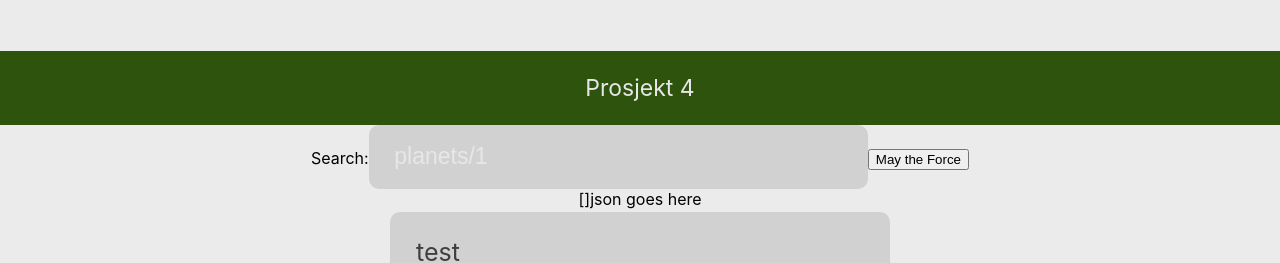
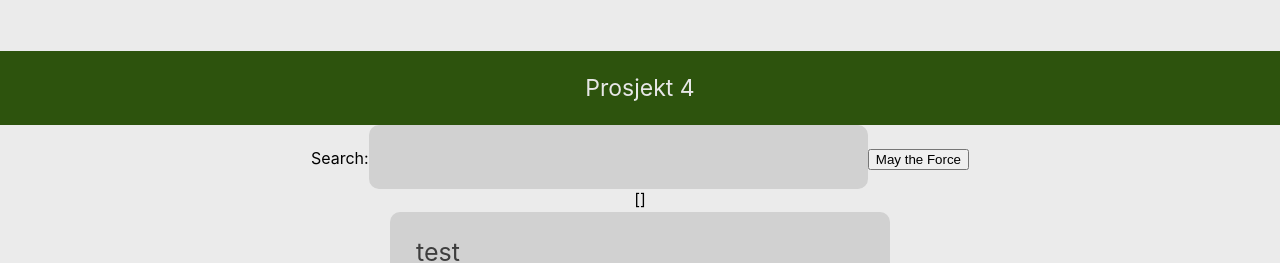
Before and after one commit to FluidSense/webdev-prosjekt4, a React (Create React App) app in the folder projectum-quattuor/: page / in a window 1280 px wide. Shown: the top 263 px of the page. Built offline with nearby package versions, Linux system fonts and the light colour scheme; no server answers.

Commit message:
#6 Created own fetch function

```diff
--- a/projectum-quattuor/src/components/Searchbutton.jsx
+++ b/projectum-quattuor/src/components/Searchbutton.jsx
@@ -5,11 +5,12 @@ const APIQuery = 'https://swapi.co/api/';
 class Searchbutton extends Component {
     constructor(props) {
         super(props);
-        this.state = {value: 'planets/1', data: []};
+        this.state = {value: '', data: []};
 
         this.handleChange = this.handleChange.bind(this);
         this.handleSubmit = this.handleSubmit.bind(this);
     }
+
     /*Funcionality to handle form and state of form*/
     /* Changes state of value whenever the form is changed, in realtime. */
     handleChange(event) {
@@ -17,19 +18,21 @@ class Searchbutton extends Component {
     }
     /* Prevents default formsubmit for now, and logs the state that is saved.*/
     handleSubmit(event) {
-        console.log('Be with you, and this was written:' + this.state.data);
+        console.log('Be with you, and this was written:' + this.state.value);
         event.preventDefault();
+        this.handleFetch();
+    }
+
+    /* Method for fecthing from the API. */
+    handleFetch() {
+        fetch(APIQuery + this.state.value)
+        .then(response => response.json())
+        .then(data => this.setState({ data }));
     }
 
     handleJson(json){
         return JSON.stringify(this.state.data);
     }
-    /*Lifecycle method that fetches from API*/
-    componentDidMount() {
-            fetch(APIQuery + this.state.value)
-            .then(response => response.json())
-            .then(data => this.setState({ data }));
-        }
 
 
     render() {
@@ -40,52 +43,12 @@ class Searchbutton extends Component {
                 Search:
                 <input type="text" className="search_bar" value={this.state.value} onChange={this.handleChange} />
             </label>
-            <input type="submit" value="May the Force" />
+            <input type="submit" className="" value="May the Force" />
             </form>
             {this.handleJson()}
-            json goes here
         </div>
         );
     }
     }
 
 export default Searchbutton;
-/*   constructor(props) {
-    super(props);
-    this.state = {value: ''}
-
-    this.handleChange = this.handleChange.bind(this);
-    this.handleSubmet = this.handleSubmit.bind(this);
-}
-
-handleClick = () => {
-    console.log('The Force may be with you');
-    }
-
-handleChange(event) {
-    this.setState({value: event.target.value});
-}
-
-handleSubmit(event) {
-    console('A term, you have searched.'+ this.state.value + 'it was.')
-    event.preventDefault();
-}
-
-render() {
-    return(
-        <React.Fragment>
-         <div class="search_wrapper">
-            <h1>Search</h1>
-            <form onSubmit={this.handleSubmit}>
-            <FetchData searchTerm="planets/1/"/>
-              <label>
-                <input type="text" class="search_bar" value={this.state.value} onChange={this.handleChange} />
-              </label>
-              <input type="submit" value="May the Force"></input>
-            </form>
-          </div>
-        </React.Fragment>
-    )
-}
-
-}*/
```
